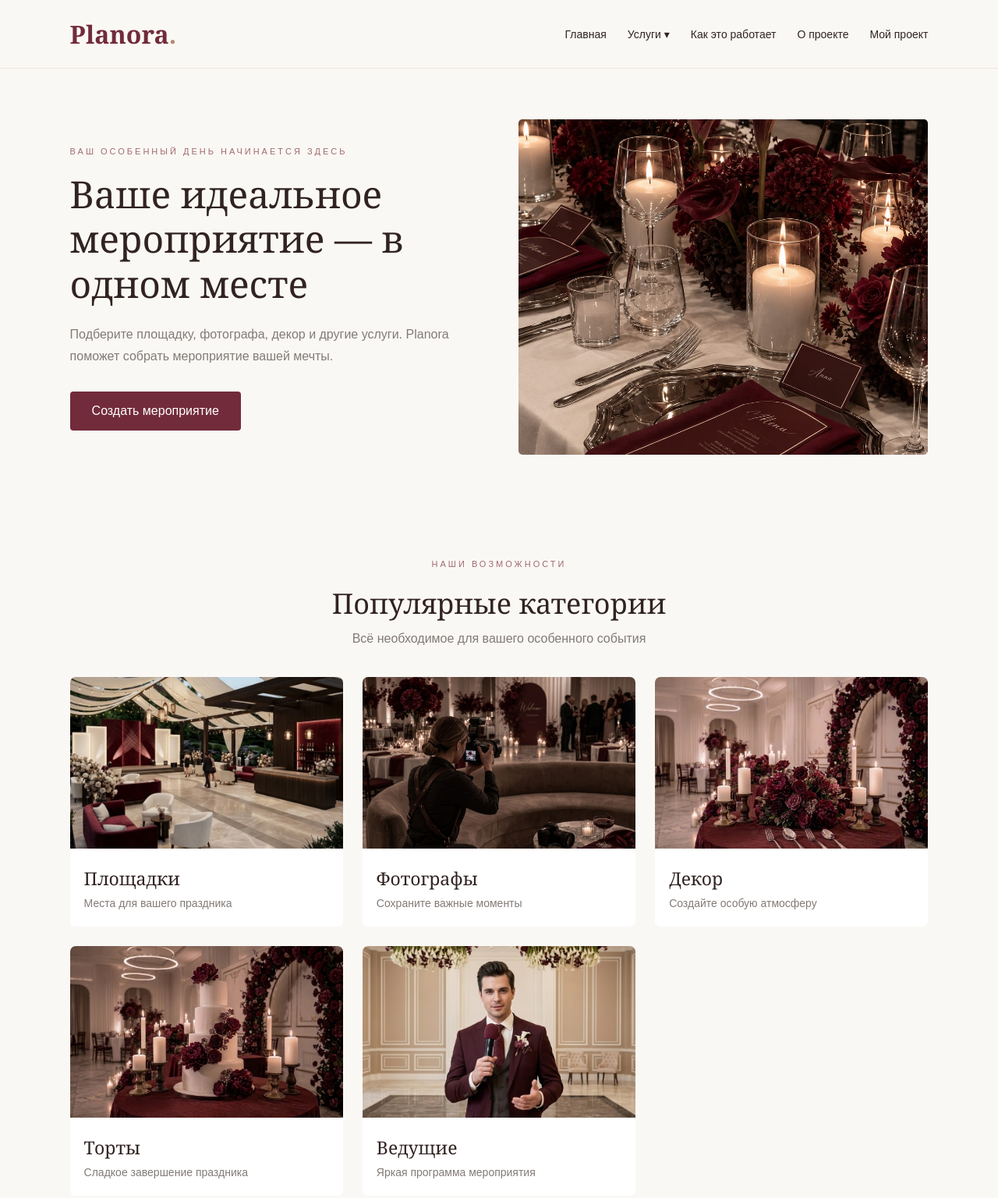
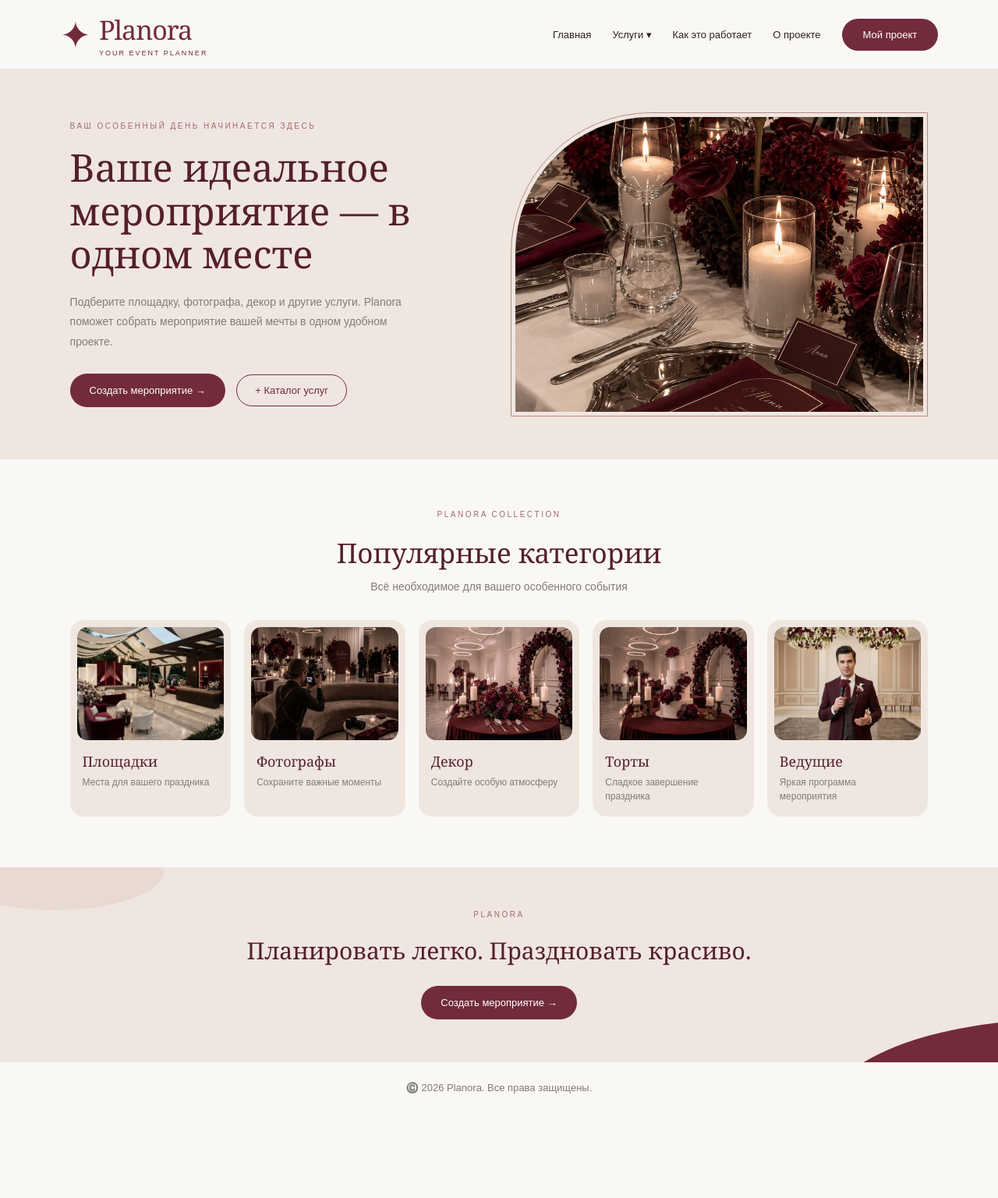
Before and after one commit to nazzm1/planora, a plain HTML site: page index.html in a window 1280 px wide. Shown: the top 1536 px of the page at 78% size. After the commit the page ends 1427 px from the top, so only its background shows below. Drawn offline with Linux system fonts and the light colour scheme.

Commit message:
обновление сайта planora

```diff
--- a/index.html
+++ b/index.html
@@ -9,12 +9,21 @@
 <body>
 
 <header class="header">
-    <a href="index.html" class="logo">Planora<span>.</span></a>
+
+    <a href="index.html" class="logo">
+        <span class="logo-star">✦</span>
+        <span class="logo-text">
+            <span class="logo-name">Planora</span>
+            <span class="logo-caption">YOUR EVENT PLANNER</span>
+        </span>
+    </a>
 
     <nav>
         <a href="index.html">Главная</a>
+
         <div class="dropdown">
             <a href="catalog.html">Услуги ▾</a>
+
             <div class="dropdown-content">
                 <a href="venues.html">Площадки</a>
                 <a href="photographers.html">Фотографы</a>
@@ -23,36 +32,72 @@
                 <a href="hosts.html">Ведущие</a>
             </div>
         </div>
+
         <a href="how.html">Как это работает</a>
         <a href="about.html">О проекте</a>
-        <a href="project.html">Мой проект</a>
+        <a href="project.html" class="nav-project">Мой проект</a>
     </nav>
+
 </header>
 
 <main>
+
+    <!-- ПЕРВЫЙ ЭКРАН -->
+
     <section class="hero">
+
         <div class="hero-content">
-            <p class="subtitle">ВАШ ОСОБЕННЫЙ ДЕНЬ НАЧИНАЕТСЯ ЗДЕСЬ</p>
-            <h1>Ваше идеальное мероприятие — в одном месте</h1>
+
+            <p class="subtitle">
+                ВАШ ОСОБЕННЫЙ ДЕНЬ НАЧИНАЕТСЯ ЗДЕСЬ
+            </p>
+
+            <h1>
+                Ваше идеальное мероприятие — в одном месте
+            </h1>
+
             <p>
                 Подберите площадку, фотографа, декор и другие услуги.
-                Planora поможет собрать мероприятие вашей мечты.
+                Planora поможет собрать мероприятие вашей мечты
+                в одном удобном проекте.
             </p>
-            <a href="date.html" class="btn">Создать мероприятие</a>
+
+            <a href="date.html" class="btn">
+                Создать мероприятие →
+            </a>
+
+            <a href="catalog.html" class="btn-outline">
+                + Каталог услуг
+            </a>
+
         </div>
+
         <div class="hero-image">
-            <img src="images/header.jpeg" alt="Красивое оформление мероприятия">
+            <img src="images/header.jpeg"
+                 alt="Красивое оформление мероприятия">
         </div>
+
     </section>
 
+
+    <!-- ПОПУЛЯРНЫЕ КАТЕГОРИИ -->
+
     <section class="section">
+
         <div class="section-heading">
-            <p class="subtitle">НАШИ ВОЗМОЖНОСТИ</p>
+
+            <p class="subtitle">PLANORA COLLECTION</p>
+
             <h2>Популярные категории</h2>
-            <p>Всё необходимое для вашего особенного события</p>
+
+            <p>
+                Всё необходимое для вашего особенного события
+            </p>
+
         </div>
 
         <div class="category-grid">
+
             <a href="venues.html" class="category-card">
                 <img src="images/venue.jpeg" alt="Площадки">
                 <h3>Площадки</h3>
@@ -82,18 +127,32 @@
                 <h3>Ведущие</h3>
                 <p>Яркая программа мероприятия</p>
             </a>
+
         </div>
+
     </section>
 
+
+    <!-- НИЖНИЙ БЛОК -->
+
     <section class="bottom-banner">
+
         <p class="subtitle">PLANORA</p>
-        <h2>Планировать легко. Праздновать красиво.</h2>
-        <a href="date.html" class="btn">Создать мероприятие</a>
+
+        <h2>
+            Планировать легко. Праздновать красиво.
+        </h2>
+
+        <a href="date.html" class="btn">
+            Создать мероприятие →
+        </a>
+
     </section>
+
 </main>
 
 <footer>
-    <p>© 2026 Planora. Все права защищены.</p>
+    <p>©️ 2026 Planora. Все права защищены.</p>
 </footer>
 
 </body>
--- a/style.css
+++ b/style.css
@@ -1,3 +1,5 @@
+
+/* ОСНОВНЫЕ НАСТРОЙКИ */
 
 * {
     margin: 0;
@@ -5,10 +7,20 @@
     box-sizing: border-box;
 }
 
+:root {
+    --burgundy: #722B3A;
+    --dark-burgundy: #54202C;
+    --rose: #B68A85;
+    --cream: #FAF8F5;
+    --beige: #F0E6E0;
+    --text: #302321;
+    --muted: #827B77;
+}
+
 body {
     font-family: Arial, sans-serif;
-    background: #FAF8F5;
-    color: #302321;
+    background: var(--cream);
+    color: var(--text);
 }
 
 a {
@@ -16,31 +28,73 @@ a {
     color: inherit;
 }
 
+h1, h2, h3 {
+    font-family: Georgia, serif;
+    font-weight: normal;
+}
+
+/* ШАПКА И ЛОГОТИП */
+
 .header {
-    background: #FAF8F5;
-    padding: 22px 7%;
+    background: var(--cream);
+    min-height: 88px;
+    padding: 15px 6%;
     display: flex;
     justify-content: space-between;
     align-items: center;
     border-bottom: 1px solid #eee5df;
+    gap: 25px;
+    position: relative;
+    z-index: 20;
 }
 
 .logo {
+    display: flex;
+    align-items: center;
+    gap: 10px;
+    color: var(--burgundy);
     font-family: Georgia, serif;
-    font-size: 32px;
-    color: #722B3A;
-    font-weight: bold;
+    font-size: 34px;
+    font-weight: normal;
+    white-space: nowrap;
 }
 
-.logo span {
-    color: #B68A72;
+.logo-star {
+    font-family: Georgia, serif;
+    font-size: 48px;
+    color: var(--burgundy);
+    line-height: 1;
 }
+
+.logo-text {
+    display: flex;
+    flex-direction: column;
+}
+
+.logo-name {
+    letter-spacing: -1px;
+}
+
+.logo-caption {
+    font-family: Arial, sans-serif;
+    font-size: 9px;
+    letter-spacing: 2px;
+    text-align: center;
+    margin-top: 2px;
+}
+
+/* НАВИГАЦИЯ */
 
 nav {
     display: flex;
     align-items: center;
     gap: 27px;
-    font-size: 14px;
+    font-size: 13px;
+}
+
+nav > a,
+.dropdown > a {
+    transition: 0.3s;
 }
 
 nav a:hover {
@@ -54,18 +108,26 @@ nav a:hover {
 .dropdown-content {
     display: none;
     position: absolute;
-    top: 20px;
-    left: 0;
+    top: 100%;
+    left: -15px;
+    padding-top: 12px;
     background: white;
-    min-width: 170px;
-    box-shadow: 0 5px 20px #00000015;
+    min-width: 180px;
+    box-shadow: 0 8px 25px #00000012;
     border-radius: 8px;
-    z-index: 10;
+    overflow: hidden;
+    z-index: 30;
 }
 
 .dropdown-content a {
     display: block;
-    padding: 12px 15px;
+    padding: 13px 16px;
+    transition: 0.2s;
+}
+
+.dropdown-content a:hover {
+    background: var(--beige);
+    color: var(--burgundy);
 }
 
 .dropdown:hover .dropdown-content,
@@ -73,64 +135,107 @@ nav a:hover {
     display: block;
 }
 
+.nav-project {
+    background: var(--burgundy);
+    color: white;
+    padding: 13px 27px;
+    border-radius: 30px;
+}
+
+nav .nav-project:hover {
+    background: var(--dark-burgundy);
+    color: white;
+}
+
+/* ГЛАВНЫЙ ЭКРАН */
+
 .hero {
-    padding: 65px 7%;
+    padding: 55px 7%;
     display: flex;
     align-items: center;
-    gap: 50px;
+    gap: 45px;
+    background: var(--beige);
+    min-height: 470px;
+    overflow: hidden;
 }
 
 .hero-content {
     flex: 1;
+    max-width: 520px;
 }
 
 .subtitle {
     color: #A16A6D;
-    letter-spacing: 3px;
-    font-size: 11px;
+    letter-spacing: 2.5px;
+    font-size: 10px;
     margin-bottom: 20px;
 }
 
-h1, h2 {
-    font-family: Georgia, serif;
-    font-weight: normal;
-}
-
 h1 {
-    font-size: 48px;
-    line-height: 1.2;
+    font-size: 49px;
+    line-height: 1.13;
     margin-bottom: 22px;
+    color: var(--dark-burgundy);
 }
 
 .hero-content > p:not(.subtitle) {
-    color: #827B77;
+    color: var(--muted);
     line-height: 1.8;
-    margin-bottom: 30px;
+    font-size: 14px;
+    margin-bottom: 28px;
+    max-width: 430px;
 }
 
 .hero-image {
     flex: 1;
+    position: relative;
+    min-width: 0;
 }
 
 .hero-image img {
     width: 100%;
-    height: 430px;
+    height: 390px;
     object-fit: cover;
-    border-radius: 5px;
+    border-radius: 180px 0 0 0;
+    display: block;
+    border: 1px solid #B68A85;
+    padding: 5px;
 }
+
+/* КНОПКИ */
 
 .btn {
     display: inline-block;
-    background: #722B3A;
+    background: var(--burgundy);
     color: white;
-    padding: 16px 28px;
-    border-radius: 4px;
+    padding: 14px 25px;
+    border-radius: 30px;
+    font-size: 13px;
     transition: 0.3s;
 }
 
 .btn:hover {
-    background: #54202C;
+    background: var(--dark-burgundy);
+    transform: translateY(-2px);
 }
+
+.btn-outline {
+    display: inline-block;
+    color: var(--burgundy);
+    border: 1px solid var(--burgundy);
+    padding: 12px 23px;
+    border-radius: 30px;
+    margin-left: 10px;
+    font-size: 13px;
+    transition: 0.3s;
+}
+
+.btn-outline:hover {
+    background: var(--burgundy);
+    color: white;
+}
+
+/* КАТЕГОРИИ */
 
 .section {
     padding: 65px 7%;
@@ -138,30 +243,33 @@ h1 {
 
 .section-heading {
     text-align: center;
-    margin-bottom: 40px;
+    margin-bottom: 35px;
 }
 
 .section-heading h2 {
-    font-size: 36px;
+    font-size: 35px;
     margin-bottom: 12px;
+    color: var(--dark-burgundy);
 }
 
 .section-heading > p:last-child {
-    color: #827B77;
+    color: var(--muted);
+    font-size: 14px;
 }
 
 .category-grid {
     display: grid;
-    grid-template-columns: repeat(3, 1fr);
-    gap: 25px;
+    grid-template-columns: repeat(5, minmax(0, 1fr));
+    gap: 17px;
 }
 
 .category-card {
-    background: white;
-    padding-bottom: 22px;
-    border-radius: 7px;
+    background: var(--beige);
+    padding: 9px 9px 17px;
+    border-radius: 18px;
     overflow: hidden;
     transition: 0.3s;
+    display: block;
 }
 
 .category-card:hover {
@@ -171,40 +279,78 @@ h1 {
 
 .category-card img {
     width: 100%;
-    height: 220px;
+    height: 145px;
     object-fit: cover;
+    border-radius: 13px;
+    display: block;
 }
 
 .category-card h3 {
-    font-family: Georgia, serif;
-    font-size: 23px;
-    font-weight: normal;
-    margin: 18px 18px 8px;
+    font-size: 18px;
+    margin: 15px 7px 6px;
+    color: var(--dark-burgundy);
 }
 
 .category-card p {
-    color: #827B77;
-    font-size: 14px;
-    margin: 0 18px;
+    color: var(--muted);
+    font-size: 12px;
+    margin: 0 7px;
+    line-height: 1.5;
 }
 
+/* НИЖНИЙ БЛОК */
+
 .bottom-banner {
-    background: #F0E6E0;
+    background: var(--beige);
     text-align: center;
-    padding: 65px 20px;
+    padding: 55px 20px;
+    position: relative;
+    overflow: hidden;
+}
+
+.bottom-banner::before {
+    content: "";
+    position: absolute;
+    width: 280px;
+    height: 100px;
+    background: #E9D9D3;
+    border-radius: 50%;
+    left: -70px;
+    top: -45px;
+}
+
+.bottom-banner::after {
+    content: "";
+    position: absolute;
+    width: 300px;
+    height: 120px;
+    background: var(--burgundy);
+    border-radius: 100% 0 0 0;
+    right: -80px;
+    bottom: -65px;
+}
+
+.bottom-banner .subtitle,
+.bottom-banner h2,
+.bottom-banner .btn {
+    position: relative;
+    z-index: 1;
 }
 
 .bottom-banner h2 {
-    font-size: 34px;
+    font-size: 30px;
     margin-bottom: 25px;
+    color: var(--dark-burgundy);
 }
 
 footer {
     text-align: center;
     padding: 25px;
-    color: #827B77;
+    color: var(--muted);
     font-size: 13px;
 }
+
+/* ЗАГОЛОВКИ ВНУТРЕННИХ СТРАНИЦ */
 
 .page-title {
     text-align: center;
@@ -216,9 +362,11 @@ footer {
 }
 
 .page-title p {
-    color: #827B77;
+    color: var(--muted);
     margin-top: 12px;
 }
+
+/* КАРТОЧКИ УСЛУГ */
 
 .cards {
     display: grid;
@@ -229,9 +377,16 @@ footer {
 
 .service-card {
     background: white;
-    border-radius: 7px;
+    border-radius: 13px;
     overflow: hidden;
     padding-bottom: 22px;
+    box-shadow: 0 5px 20px #00000008;
+    transition: 0.3s;
+}
+
+.service-card:hover {
+    transform: translateY(-4px);
+    box-shadow: 0 10px 25px #00000012;
 }
 
 .service-card img {
@@ -241,26 +396,41 @@ footer {
 }
 
 .service-card h3 {
-    font-family: Georgia, serif;
     font-size: 22px;
-    font-weight: normal;
     margin: 18px;
 }
 
 .service-card p {
-    color: #827B77;
+    color: var(--muted);
     margin: 0 18px 12px;
     line-height: 1.5;
 }
 
 .price {
-    color: #722B3A;
+    color: var(--burgundy);
     font-weight: bold;
     margin: 0 18px;
 }
 
+/* КНОПКА НАЗАД */
+
+.back-link {
+    display: inline-block;
+    margin: 25px 7% 0;
+    color: var(--burgundy);
+    font-size: 14px;
+    transition: 0.3s;
+}
+
+.back-link:hover {
+    color: var(--rose);
+    transform: translateX(-3px);
+}
+
+/* ТЕКСТОВЫЕ СТРАНИЦЫ */
+
 .content {
-    max-width: 900px;
+    max-width: 1000px;
     margin: auto;
     padding: 35px 25px 70px;
     line-height: 1.8;
@@ -268,22 +438,25 @@ footer {
 
 .content h2 {
     margin: 25px 0 12px;
+    color: var(--dark-burgundy);
 }
 
 .content img {
     width: 100%;
     max-height: 400px;
     object-fit: cover;
-    border-radius: 7px;
+    border-radius: 15px;
     margin: 20px 0;
 }
+
+/* ФОРМЫ */
 
 .form-card {
     max-width: 650px;
     margin: 20px auto 70px;
     background: white;
     padding: 35px;
-    border-radius: 8px;
+    border-radius: 15px;
     box-shadow: 0 5px 25px #0000000a;
 }
 
@@ -298,7 +471,7 @@ footer {
     width: 100%;
     padding: 13px;
     border: 1px solid #ddd0c9;
-    border-radius: 4px;
+    border-radius: 7px;
     font-size: 15px;
     background: #fff;
 }
@@ -319,7 +492,7 @@ footer {
 .project-info {
     background: white;
     padding: 25px;
-    border-radius: 7px;
+    border-radius: 12px;
     margin-bottom: 20px;
 }
 
@@ -327,16 +500,36 @@ footer {
     margin: 10px 0;
 }
 
+/* АДАПТАЦИЯ */
+
+@media (max-width: 1000px) {
+    .header {
+        padding: 15px 4%;
+    }
+
+    nav {
+        gap: 15px;
+    }
+
+    .category-grid {
+        grid-template-columns: repeat(3, 1fr);
+    }
+
+    .category-card img {
+        height: 170px;
+    }
+}
+
 @media (max-width: 800px) {
     .header {
         flex-direction: column;
-        gap: 20px;
+        gap: 17px;
     }
 
     nav {
         flex-wrap: wrap;
         justify-content: center;
-        gap: 15px;
+        gap: 14px;
     }
 
     .hero {
@@ -344,16 +537,62 @@ footer {
         padding: 35px 6%;
     }
 
+    .hero-content {
+        max-width: 100%;
+    }
+
     h1 {
         font-size: 36px;
     }
 
+    .hero-image {
+        width: 100%;
+    }
+
     .hero-image img {
         height: 280px;
+        border-radius: 100px 0 0 0;
+    }
+
+    .category-grid,
+    .cards {
+        grid-template-columns: repeat(2, 1fr);
+    }
+}
+
+@media (max-width: 500px) {
+    .logo {
+        font-size: 29px;
+    }
+
+    .logo-star {
+        font-size: 40px;
+    }
+
+    nav {
+        font-size: 12px;
+        gap: 12px;
     }
 
     .category-grid,
     .cards {
         grid-template-columns: 1fr;
     }
+
+    .category-card img {
+        height: 190px;
+    }
+
+    .section-heading h2 {
+        font-size: 29px;
+    }
+
+    .form-card {
+        margin: 20px 15px 50px;
+        padding: 22px;
+    }
+
+    .btn-outline {
+        margin: 10px 0 0;
+    }
 }
```
